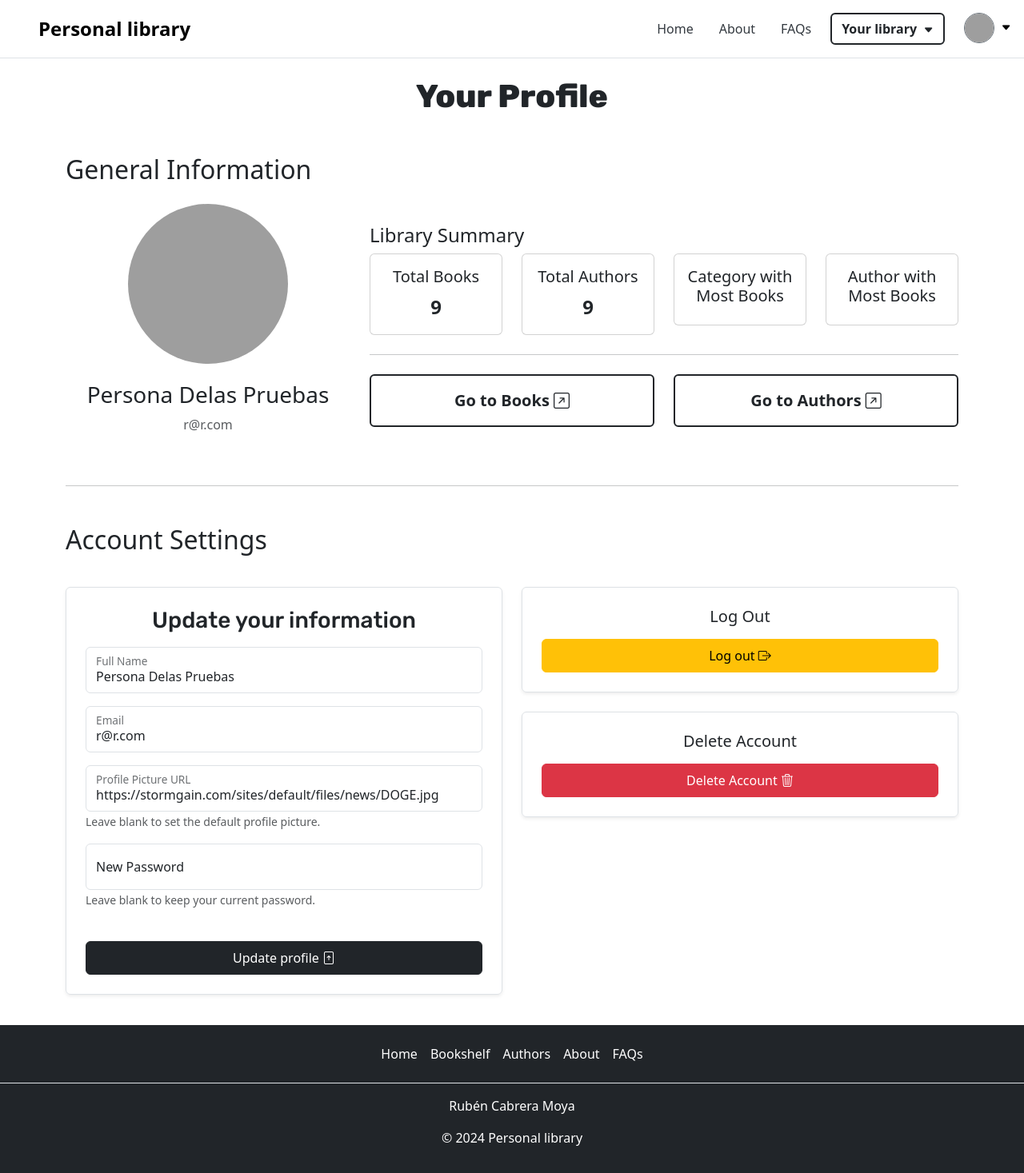
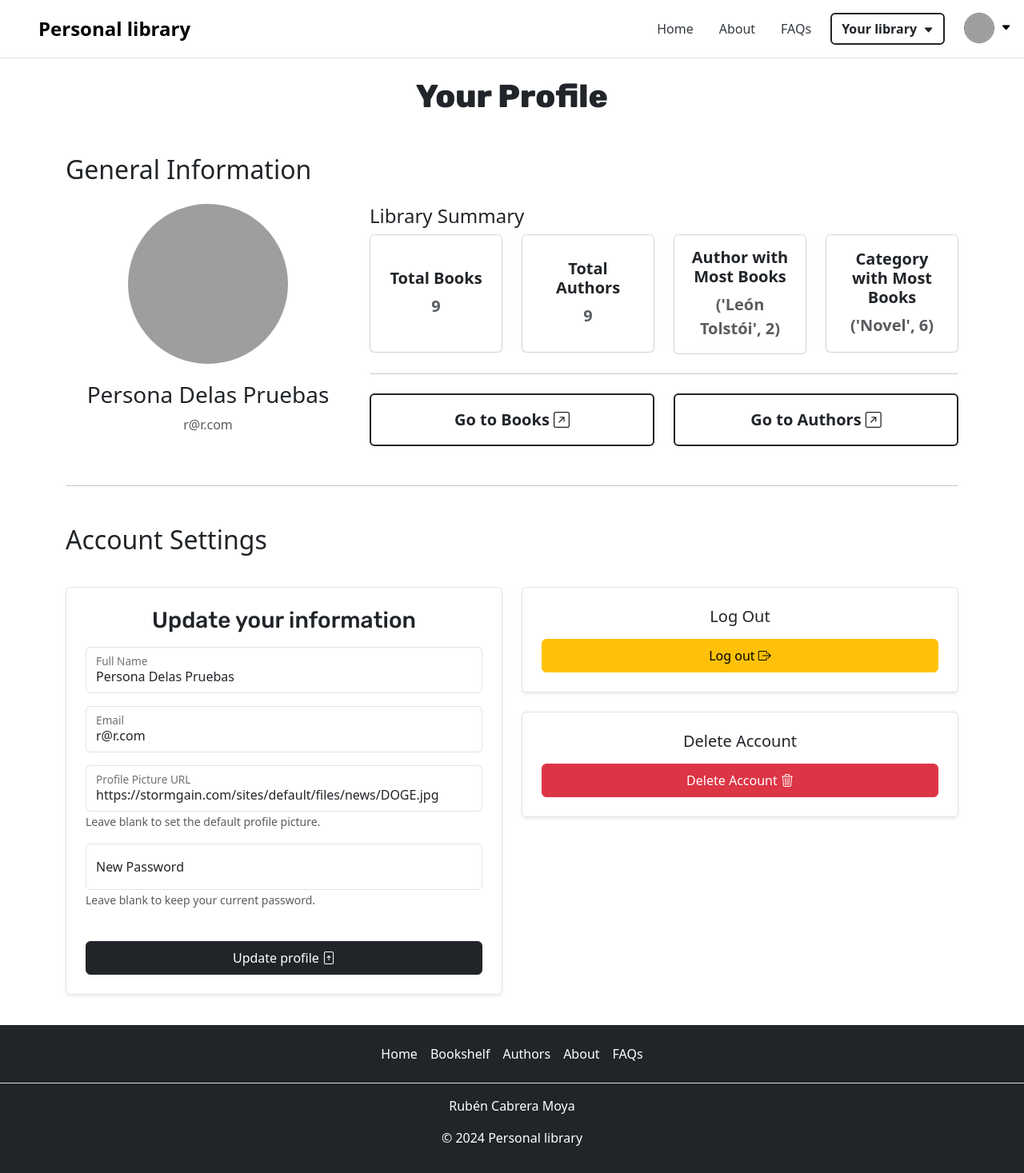
Before and after one commit to rcabmoy622/library, a Flask app: page /profile/ in a window 1280 px wide. Shown: the whole page at 80% size. Run offline with Flask 3, Linux system fonts and the light colour scheme; a user stored in the database is signed in; grey boxes are pictures that could not be loaded.

Commit message:
I update files

```diff
--- a/library.py
+++ b/library.py
@@ -38,7 +38,17 @@
     form = ProfileForm(request.form, obj=user)
 
     total_books = Book.query.count()
+
     total_authors = Author.query.count()
+
+    category_with_most_books = db.session.query(
+        Category.name, db.func.count(Book.id).label('book_count')
+        ).join(Book, Book.CategoryID == Category.id).group_by(Category.id).order_by(db.desc('book_count')).first()
+
+    author_with_most_books = db.session.query(
+        Author.name, db.func.count(Book.id).label('book_count')
+        ).join(Book.authors).group_by(Author.id).order_by(db.desc('book_count')).first()
+
 
     if form.validate() and request.method == "POST":
         # Check if the email exists and is not of the current user
@@ -62,7 +72,15 @@
         flash('Profile updated successfully!', 'success')
         return redirect('/profile/')
 
-    return render_template('profile.html', form=form, name=user.name, email=user.email, total_books=total_books, total_authors=total_authors)
+    return render_template('profile.html',
+                           form=form,
+                           name=user.name,
+                           email=user.email,
+                           total_books=total_books,
+                           total_authors=total_authors,
+                           category_with_most_books=category_with_most_books,
+                           author_with_most_books=author_with_most_books
+                           )
 
 
 @app.route('/login/', methods=["get","post"])
--- a/templates/profile.html
+++ b/templates/profile.html
@@ -31,38 +31,39 @@
           <h4>Library Summary</h4>
           <div class="row">
             <div class="col-md-3">
-              <div class="card text-center">
-                <div class="card-body">
-                  <h5 class="card-title">Total Books</h5>
-                  <p class="card-text fs-4 fw-bold">{{ total_books }}</p>
+              <div class="card text-center d-flex align-items-center justify-content-center" style="min-height: 148px;">
+                <div class="card-body d-flex flex-column justify-content-center align-items-center">
+                  <h5 class="card-title fs-5 fw-bold">Total Books</h5>
+                  <p class="card-text fs-5 fw-bold text-body-secondary">{{ total_books }}</p>
                 </div>
               </div>
             </div>
             <div class="col-md-3">
-              <div class="card text-center">
-                <div class="card-body">
-                  <h5 class="card-title">Total Authors</h5>
-                  <p class="card-text fs-4 fw-bold">{{ total_authors }}</p>
+              <div class="card text-center d-flex align-items-center justify-content-center" style="min-height: 148px;">
+                <div class="card-body d-flex flex-column justify-content-center align-items-center">
+                  <h5 class="card-title fs-5 fw-bold">Total Authors</h5>
+                  <p class="card-text fs-5 fw-bold text-body-secondary">{{ total_authors }}</p>
                 </div>
               </div>
             </div>
             <div class="col-md-3">
-              <div class="card text-center">
-                <div class="card-body">
-                  <h5 class="card-title">Category with Most Books</h5>
-                  <p class="card-text fs-4 fw-bold">{{ category_with_most_books }}</p>
+              <div class="card text-center d-flex align-items-center justify-content-center" style="min-height: 148px;">
+                <div class="card-body d-flex flex-column justify-content-center align-items-center">
+                  <h5 class="card-title fs-5 fw-bold">Author with Most Books</h5>
+                  <p class="card-text fs-5 fw-bold text-body-secondary">{{ author_with_most_books }}</p>
                 </div>
               </div>
             </div>
             <div class="col-md-3">
-              <div class="card text-center">
-                <div class="card-body">
-                  <h5 class="card-title">Author with Most Books</h5>
-                  <p class="card-text fs-4 fw-bold">{{ most_books_author }}</p>
+              <div class="card text-center d-flex align-items-center justify-content-center" style="min-height: 148px;">
+                <div class="card-body d-flex flex-column justify-content-center align-items-center">
+                  <h5 class="card-title fs-5 fw-bold">Category with Most Books</h5>
+                  <p class="card-text fs-5 fw-bold text-body-secondary">{{ category_with_most_books }}</p>
                 </div>
               </div>
             </div>
           </div>
+
 
           <!-- Divisoria -->
           <hr class="my-4">
```
Also changed, not shown: templates/home.html (+5 -4 lines), bbdd/dbase.db, media/digital_bookshelf.jpg (deleted), static/images/digital_bookshelf.svg (added).
